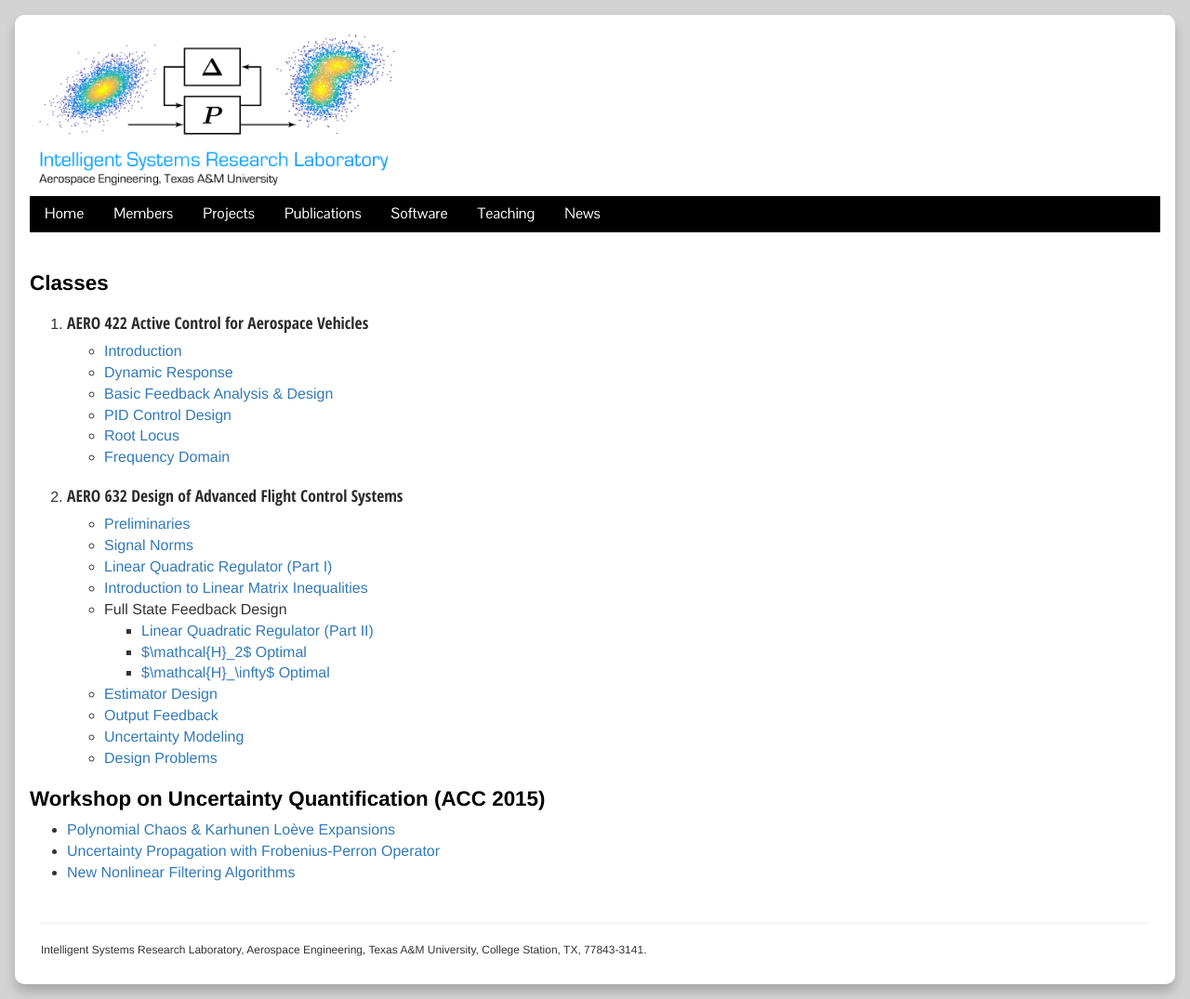
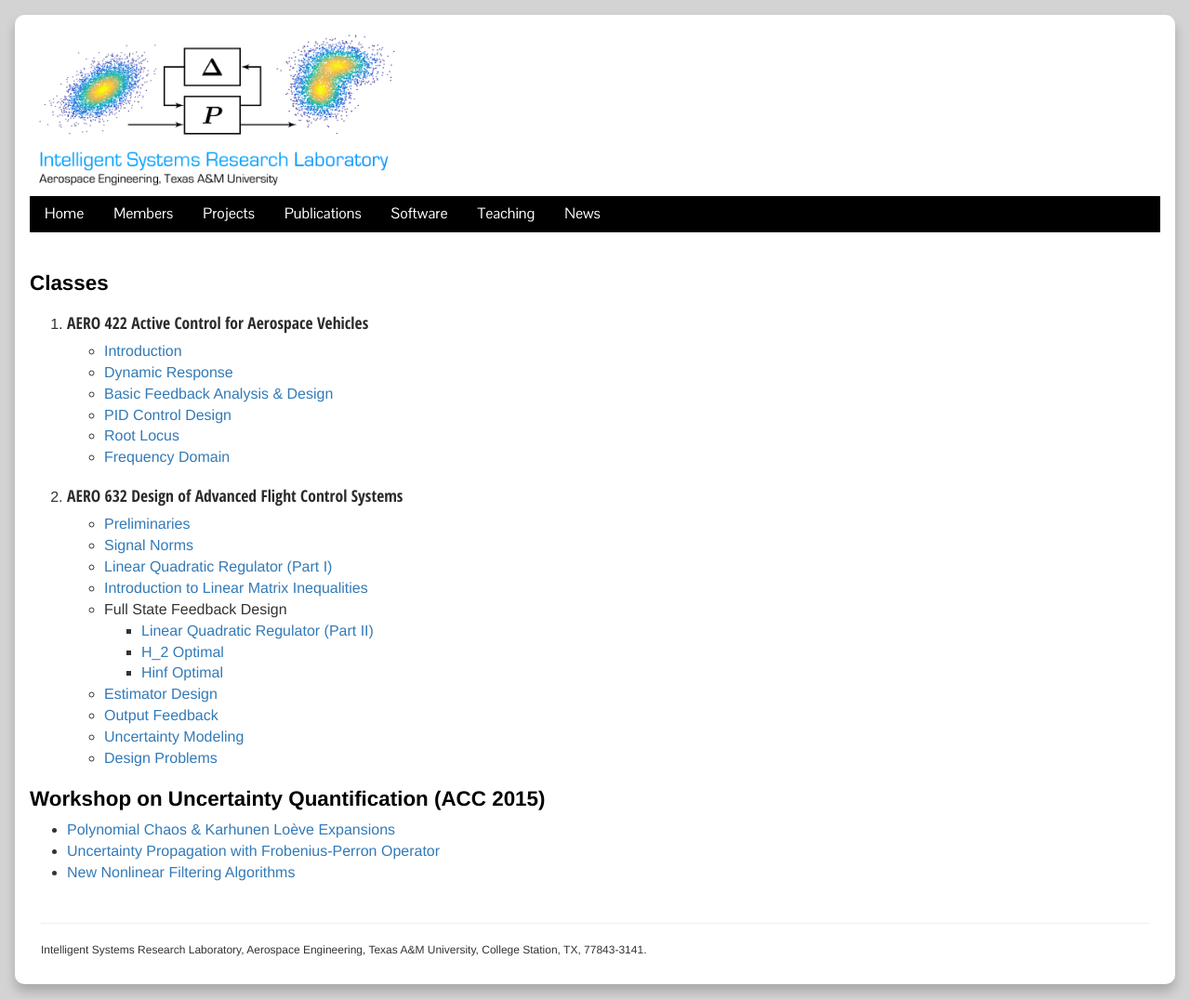
Before and after one commit to isrlab/isrlab.github.io, a Jekyll site: the page built from 06 tutorials.md, in a window 1280 px wide. Shown: the whole page at 93% size. Built offline with Jekyll 4.4.1, drawn with Linux system fonts in a browser that asks for light colours; nearby versions of some CDN libraries.

Commit message:
math not working in links.

```diff
--- a/06 tutorials.md
+++ b/06 tutorials.md
@@ -21,8 +21,8 @@ permalink: /tutorials.html
 * [Introduction to Linear Matrix Inequalities](../pdfs/aero632/04 Intro to LMI.pdf)
 * Full State Feedback Design
 		* [Linear Quadratic Regulator (Part II)](../pdfs/aero632/05a StateFeedback LQR.pdf)
-		* [$\mathcal{H}_2$ Optimal](../pdfs/aero632/05b StateFeedback H2.pdf)
-		* [$\mathcal{H}_\infty$ Optimal](../pdfs/aero632/05c StateFeedback Hinf.pdf)
+		* [H_2 Optimal](../pdfs/aero632/05b StateFeedback H2.pdf)
+		* [Hinf Optimal](../pdfs/aero632/05c StateFeedback Hinf.pdf)
 * [Estimator Design](../pdfs/aero632/06 Estimator Design.pdf)
 * [Output Feedback](../pdfs/aero632/07 Output Feedback.pdf)
 * [Uncertainty Modeling](../pdfs/aero632/08 Uncertainty.pdf)
```
